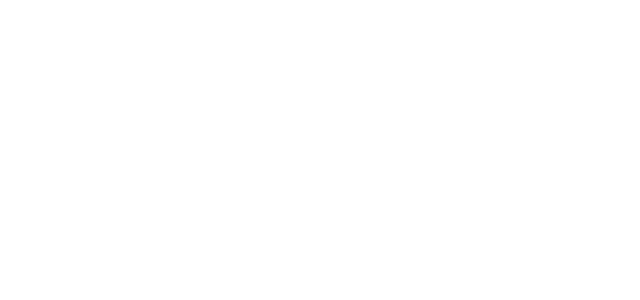
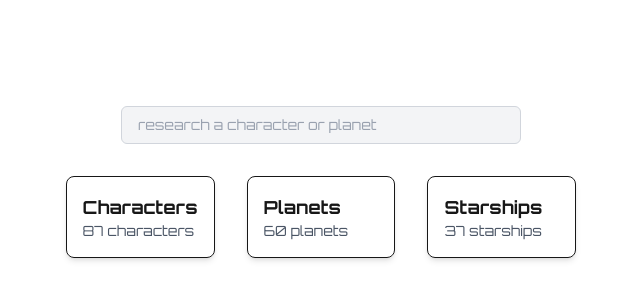
Before and after one commit to GeniferGonzalezSantos/star_wars_explorer_challenge, a Next.js app: page / in a window 1280 px wide. Shown: the part 218-518 px from the top of the page, without its empty margins (319-959 px from the left). Built offline with nearby package versions, Linux system fonts and the light colour scheme.

Commit message:
home structure

```diff
--- /dev/null
+++ b/src/app/components/card/page.tsx
@@ -0,0 +1,36 @@
+import React from "react";
+import { CardProps } from "./types";
+
+
+export function Card() {
+  const cards: CardProps[] = [
+    {
+      title: "Characters",
+      description: "87 characters",
+      imageUrl: "/characters"
+    },
+    {
+        title: "Planets",
+        description: "60 planets",
+        imageUrl: "/planets"
+    },
+    {
+        title: "Starships",
+        description: "37 starships",
+        imageUrl: "/starships"
+    },
+  ];
+
+  return (
+    <div className="grid grid-cols-1 gap-8 sm:grid-cols-3">
+    {cards.map((card) => (
+      <a key={card.title} href={card.imageUrl} className="card">
+        <div className="p-4 border rounded-lg shadow-md hover:shadow-lg transition-shadow">
+          <h2 className="text-lg font-bold">{card.title}</h2>
+          <p className="text-sm text-gray-600">{card.description}</p>
+        </div>
+      </a>
+    ))}
+    </div>
+  );
+}
--- /dev/null
+++ b/src/app/components/card/types.tsx
@@ -0,0 +1,17 @@
+// Este arquivo define os tipos para os componentes
+
+// Interface para as props de um Card
+export interface CardProps {
+    title: string;
+    description: string;
+    imageUrl?: string;
+    onClick?: () => void; // Propriedade opcional para um evento de clique
+}
+
+// Tipo para representar um item de dados
+export type DataItem = {
+    id: number;
+    name: string;
+    details: string;
+
+};
--- a/src/app/page.tsx
+++ b/src/app/page.tsx
@@ -1,10 +1,18 @@
 import React from "react";
+import { Card } from "./components/card/page";
 
 export default function Home() {
   return (
-    <div className="grid grid-rows-[20px_1fr_20px] items-center justify-items-center min-h-screen p-8 pb-20 gap-16 sm:p-20 font-[family-name:var(--font-geist-sans)]">
-      <main className="flex flex-col gap-[32px] row-start-2 items-center sm:items-start">
-        {/* serach e 3 cards com categorias */}
+    <div className="grid grid-rows-[20px_1fr_20px] items-center justify-items-center min-h-screen gap-16 font-[family-name:var(--font-Orbitron-sans)]">
+      <main className="flex flex-col gap-[32px] row-start-2 items-center">
+        <div className="w-full max-w-[400px]">
+          <input
+            type="search"
+            placeholder="research a character or planet"
+            className="w-full px-4 py-2 text-sm text-gray-800 placeholder-gray-400 bg-gray-100 border border-gray-300 rounded-md focus:outline-none focus:ring-2 focus:ring-blue-500 focus:border-transparent"
+          />
+        </div>
+          <Card />
       </main>
     </div>
   );
```
